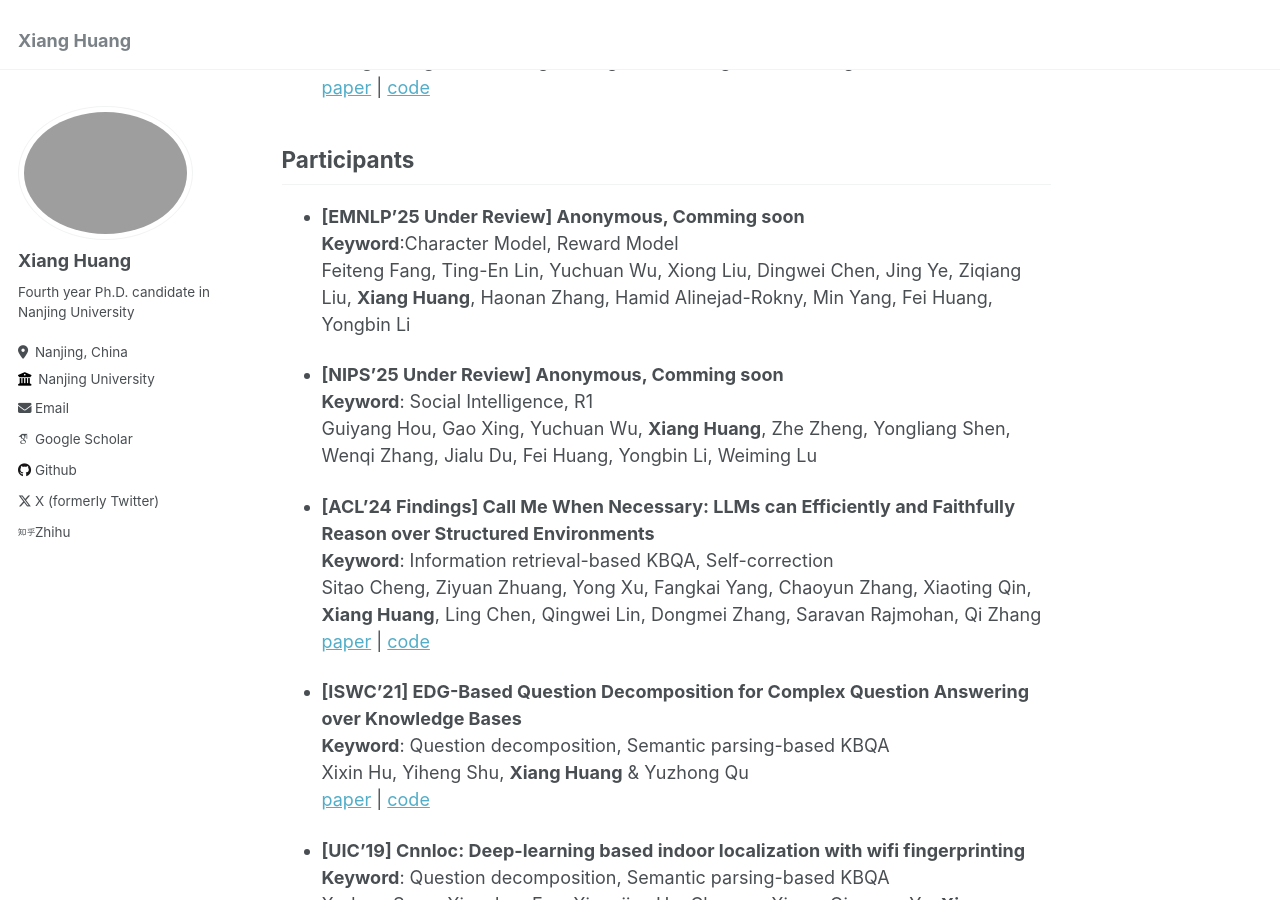
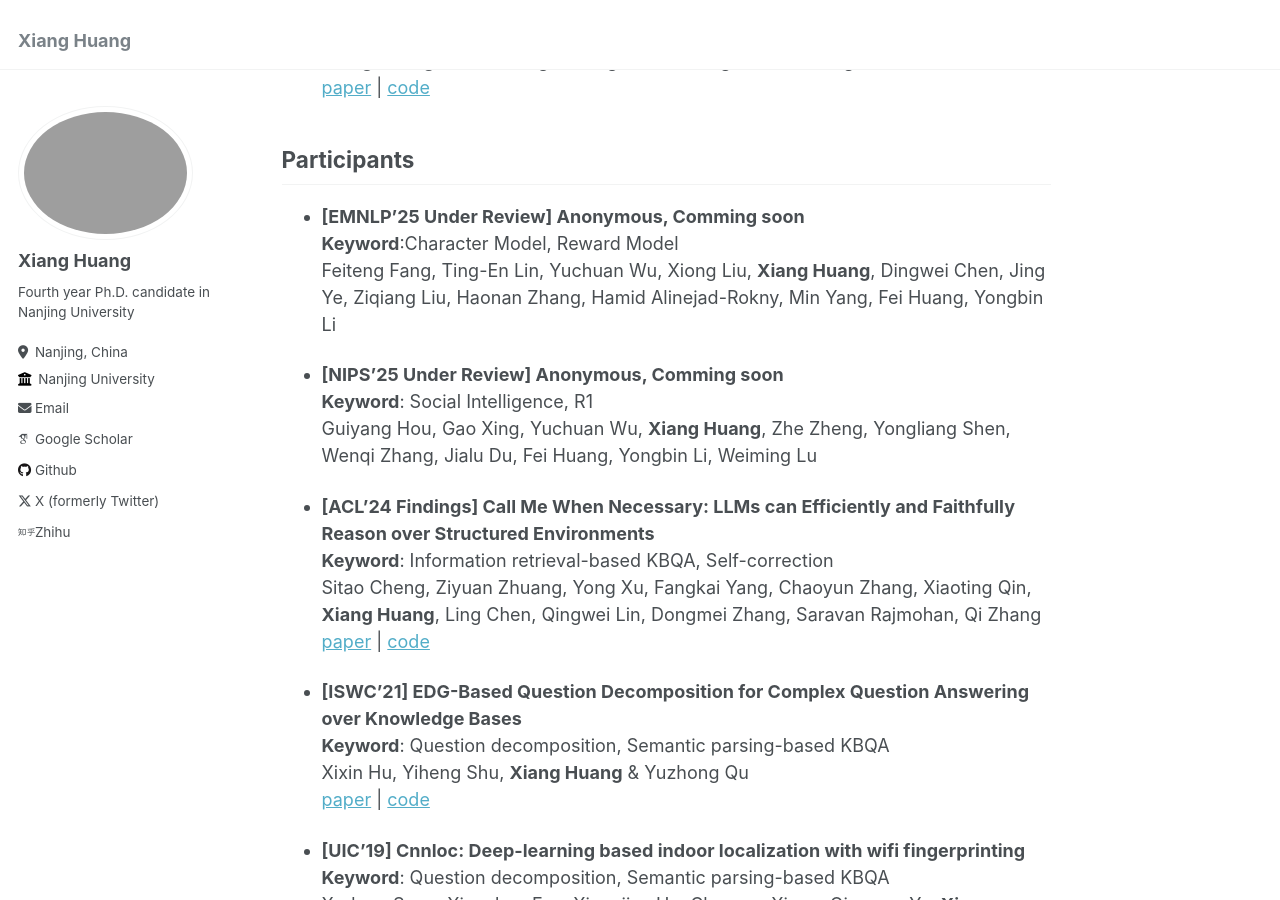
Before and after one commit to cdhx/cdhx.github.io, a Jekyll site: the page built from _pages/about.md, in a window 1280 px wide and 900 px high, scrolled down 1407 px. Built offline with Jekyll 4.4.1, drawn with Linux system fonts in a browser that asks for light colours; some web fonts are replaced.

```diff
--- a/_pages/about.md
+++ b/_pages/about.md
@@ -52,7 +52,7 @@ Publication
 
 - **[EMNLP'25 Under Review] Anonymous, Comming soon** <br/>
 **Keyword**:Character Model, Reward Model<br/>
-Feiteng Fang, Ting-En Lin, Yuchuan Wu, Xiong Liu, Dingwei Chen, Jing Ye, Ziqiang Liu, **Xiang Huang**, Haonan Zhang, Hamid Alinejad-Rokny, Min Yang, Fei Huang, Yongbin Li <br/>
+Feiteng Fang, Ting-En Lin, Yuchuan Wu, Xiong Liu, **Xiang Huang**, Dingwei Chen, Jing Ye, Ziqiang Liu, Haonan Zhang, Hamid Alinejad-Rokny, Min Yang, Fei Huang, Yongbin Li <br/>
 
 - **[NIPS'25 Under Review] Anonymous, Comming soon** <br/>
 **Keyword**: Social Intelligence, R1<br/>
```
